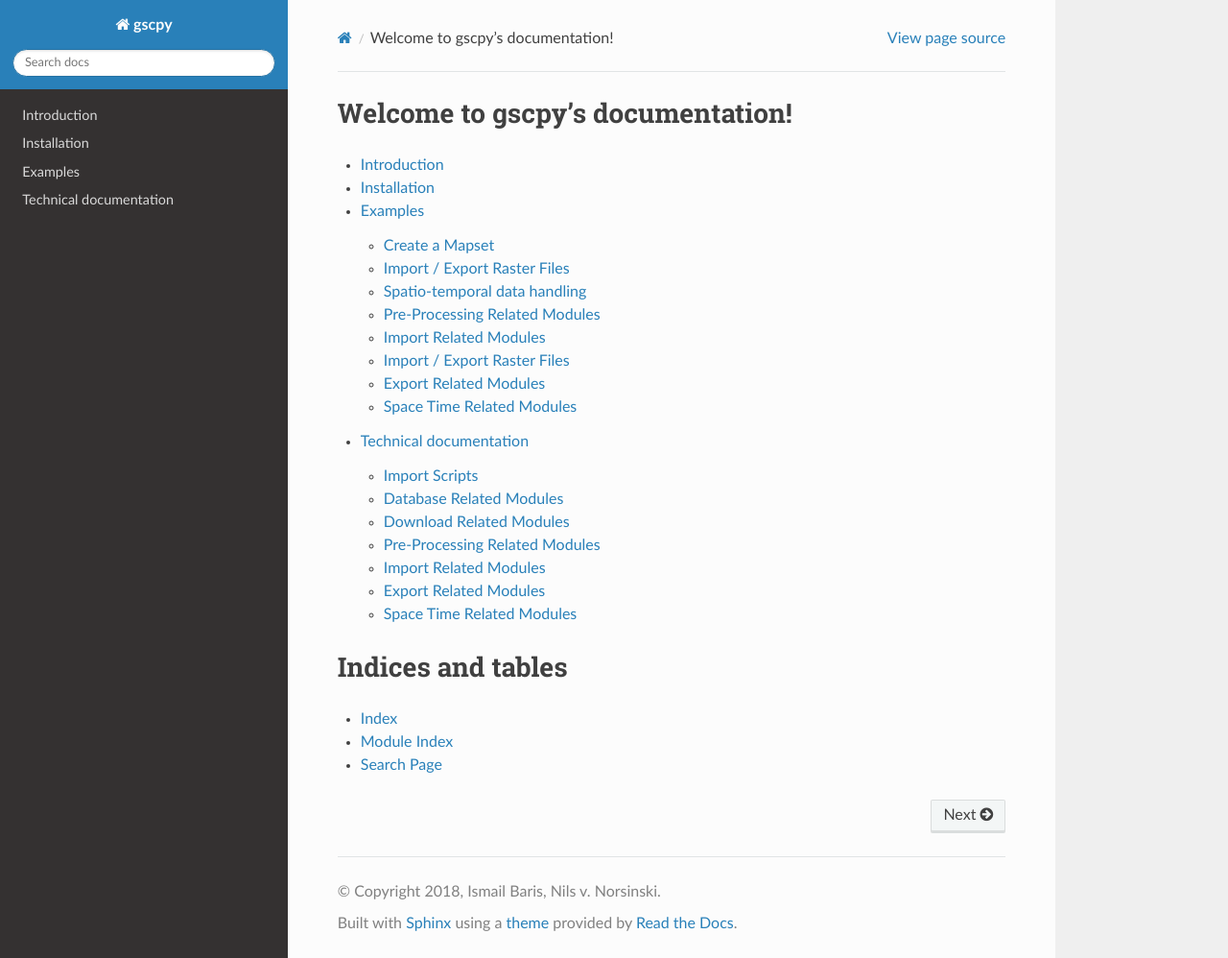
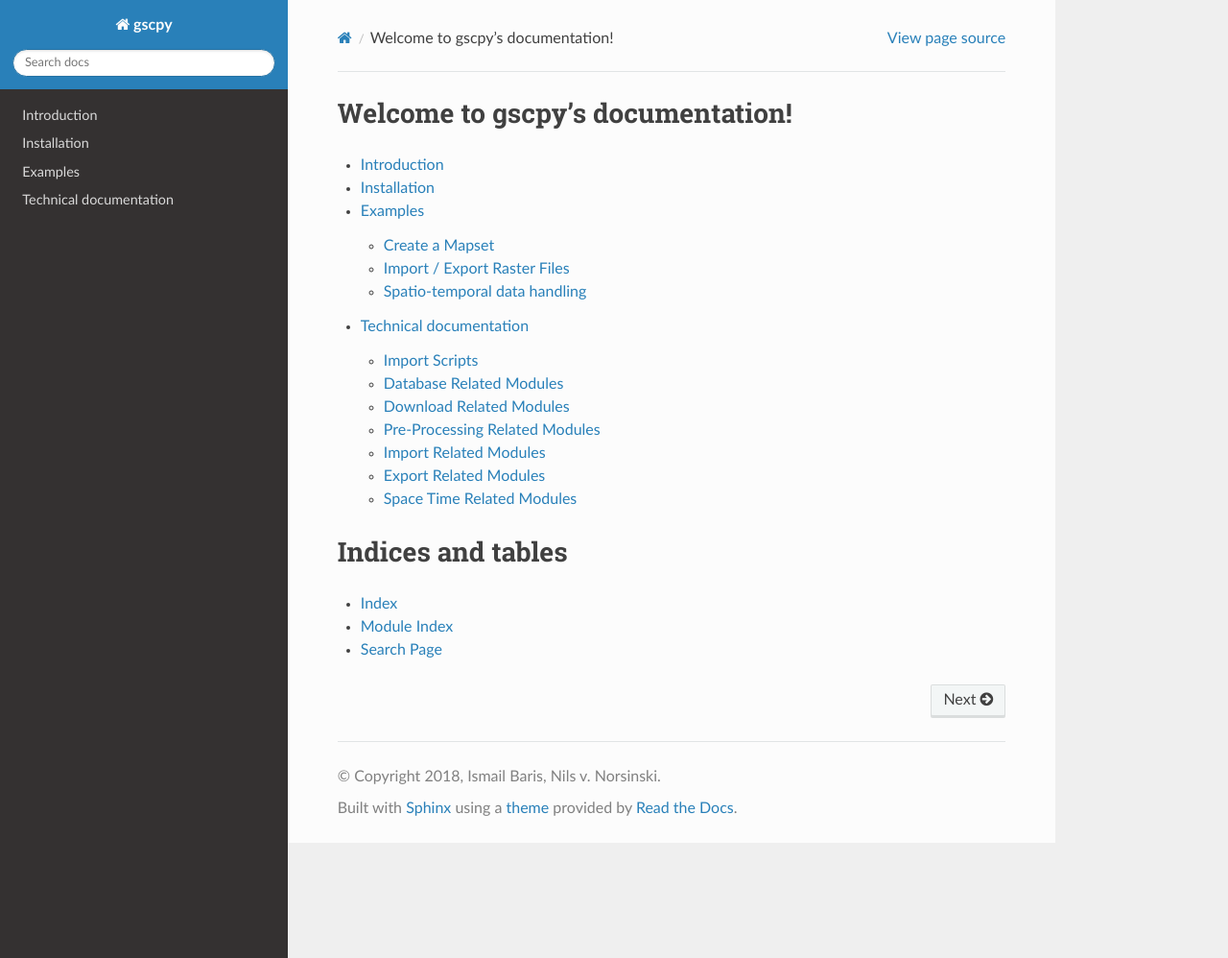
Before and after one commit to ibaris/gscpy, a Sphinx documentation site: the page built from docs/index.rst, in a window 1280 px wide and 998 px high. Shown: the whole window at 96% size. Built offline with Sphinx 7.4.7 and the Read the Docs theme 2.0.0, drawn with Linux system fonts in a browser that asks for light colours; pages that are not in the unit, such as notebooks, are missing from menus.

Commit message:
docs(docs)

```diff
--- a/docs/example.rst
+++ b/docs/example.rst
@@ -24,10 +24,6 @@ Contents
    :titlesonly:
 
    g_c_mapset_example
+   dsi_download_example
    i_dr_input_example
    t_c_register_example
-   pre_process
-   import
-   i_dr_input_example
-   export
-   register
```
